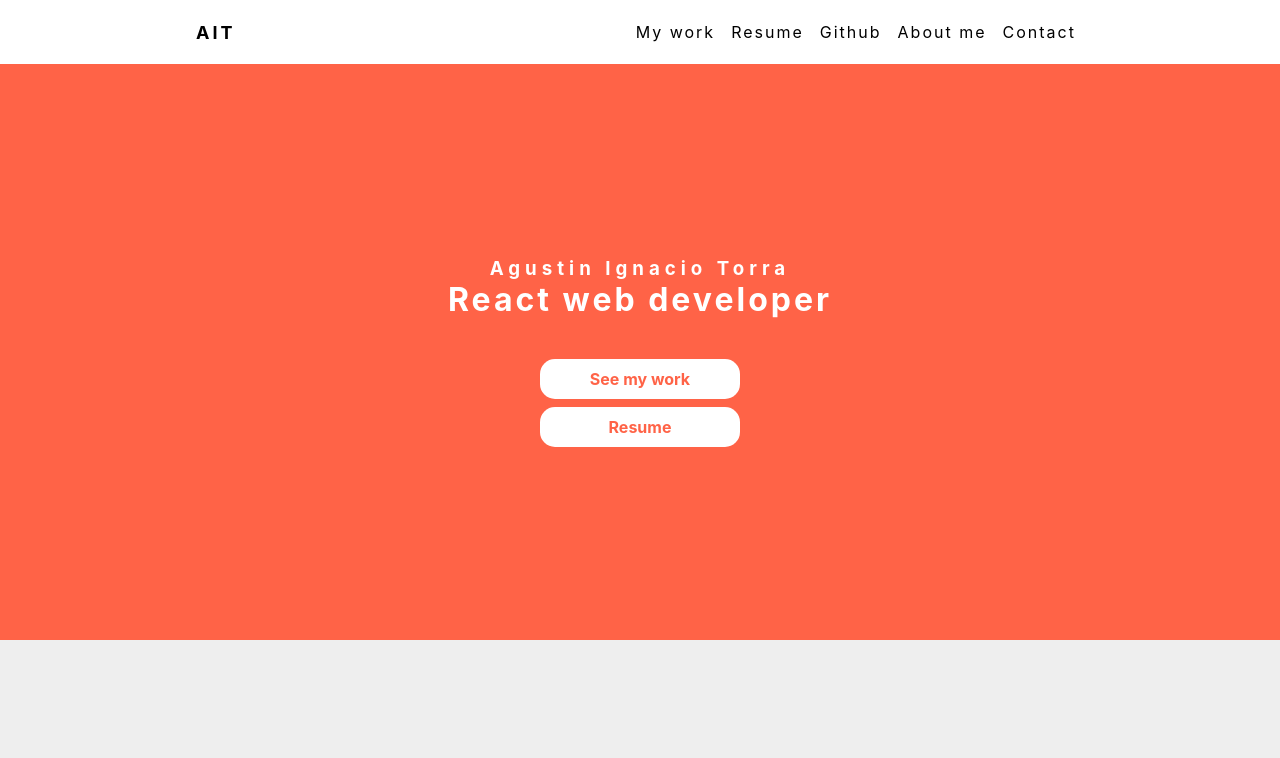
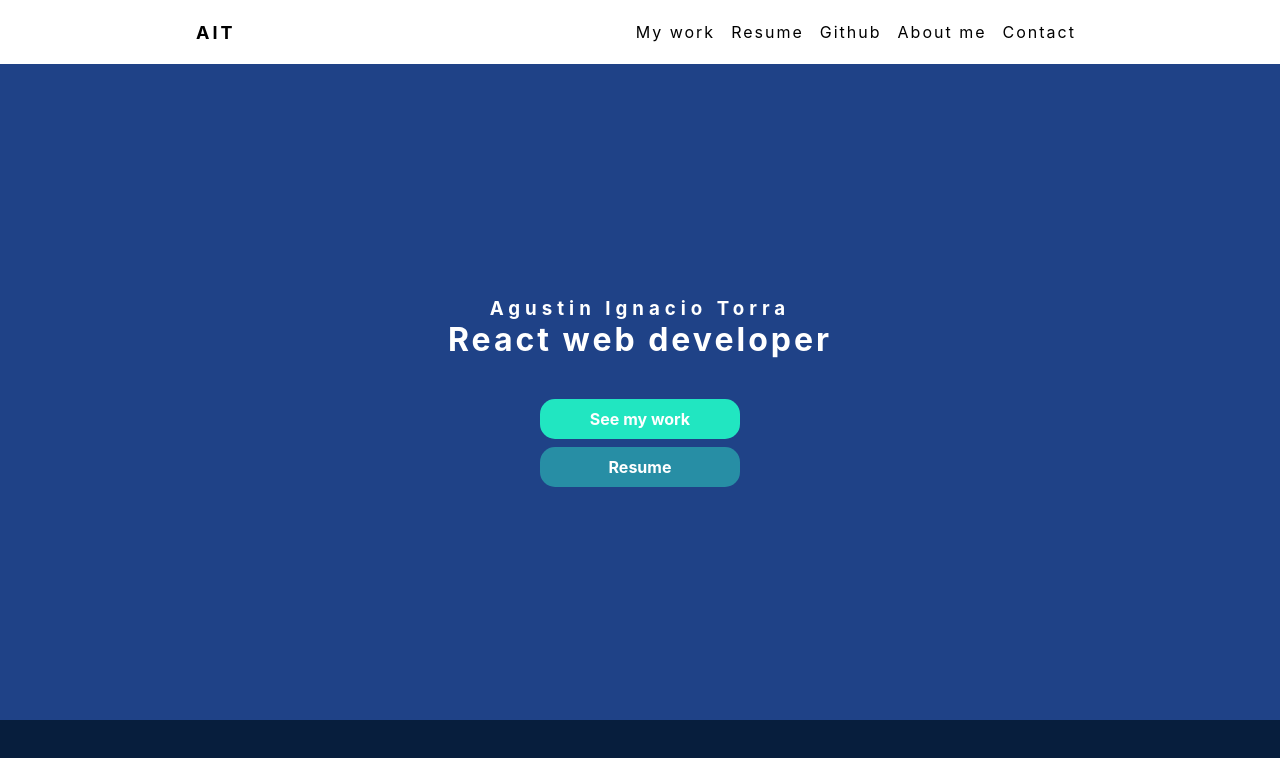
Before and after one commit to torraagus/portfolio, a React (Create React App) app: page / in a window 1280 px wide. Shown: the top 758 px of the page. Built offline with nearby package versions, Linux system fonts and the light colour scheme.

Commit message:
Change colors and update Main component

```diff
--- a/src/App.js
+++ b/src/App.js
@@ -5,12 +5,12 @@ import styled from "styled-components";
 import { NavBar } from "./components/navBar/NavBar";
 
 const Main = styled.div`
-	height: 72vh;
+	height: 82vh;
 	display: flex;
 	flex-direction: column;
 	justify-content: center;
 	align-items: center;
-	background: tomato;
+	background: #1f4287;
 `;
 
 const Name = styled.h3`
@@ -27,17 +27,34 @@ const Rol = styled.h1`
 `;
 
 const Button = styled.a`
-	background-color: white;
-	color: tomato;
+	background-color: #21e6c1;
+	color: white;
 	width: 200px;
 	height: 40px;
 	line-height: 40px;
 	border-radius: 15px;
 	font-weight: bold;
-	margin-top: .5rem;
+	margin-top: 0.5rem;
 
 	:hover {
-		background-color: lime;
+		opacity: 90%;
+		color: white;
+		cursor: pointer;
+	}
+`;
+
+const ResumeBtn = styled(Button)`
+	background-color: #278ea5;
+	color: white;
+	width: 200px;
+	height: 40px;
+	line-height: 40px;
+	border-radius: 15px;
+	font-weight: bold;
+	margin-top: 0.5rem;
+
+	:hover {
+		opacity: 90%;
 		color: white;
 		cursor: pointer;
 	}
@@ -51,7 +68,7 @@ function App() {
 				<Name>Agustin Ignacio Torra</Name>
 				<Rol>React web developer</Rol>
 				<Button>See my work</Button>
-				<Button>Resume</Button>
+				<ResumeBtn>Resume</ResumeBtn>
 			</Main>
 			{/* <header className="App-header">
         <img src={logo} className="App-logo" alt="logo" />
--- a/src/components/navBar/navBar.styles.js
+++ b/src/components/navBar/navBar.styles.js
@@ -22,12 +22,17 @@ export const Logo = styled.div`
 
 export const Button = styled.a`
 	display: none;
-	padding: .5rem 1rem .5rem 1rem;
-	background-color: tomato;
+	padding: 0.5rem 1rem 0.5rem 1rem;
+	background-color: #21e6c1;
 	color: white;
 	font-weight: bold;
 	border-radius: 15px;
 	font-size: 14px;
+
+	:hover {
+		cursor: pointer;
+		background-color: #278ea5;
+	}
 
 	@media (max-width: 768px) {
 		display: block;
@@ -65,7 +70,7 @@ export const MenuItem = styled.li`
 
 	:hover {
 		cursor: pointer;
-		color: tomato;
+		color: #21e6c1;
 	}
 
 	@media (max-width: 768px) {
@@ -77,7 +82,7 @@ export const MenuItem = styled.li`
 		height: 20%;
 
 		:hover {
-			background-color: tomato;
+			background-color: #21e6c1;
 			color: white;
 			font-weight: bold;
 		}
@@ -104,7 +109,7 @@ export const MenuLine = styled.div`
 	transition: all 0.3s ease;
 
 	&.toggle {
-		background-color: tomato;
+		background-color: #21e6c1;
 	}
 
 	&.toggle.line1 {
--- a/src/index.css
+++ b/src/index.css
@@ -1,5 +1,5 @@
 body {
-	background-color: #eeeeee;
+	background-color: #071e3d;
 	margin: 0;
 	font-family: -apple-system, BlinkMacSystemFont, "Segoe UI", "Roboto", "Oxygen",
 		"Ubuntu", "Cantarell", "Fira Sans", "Droid Sans", "Helvetica Neue",
```
